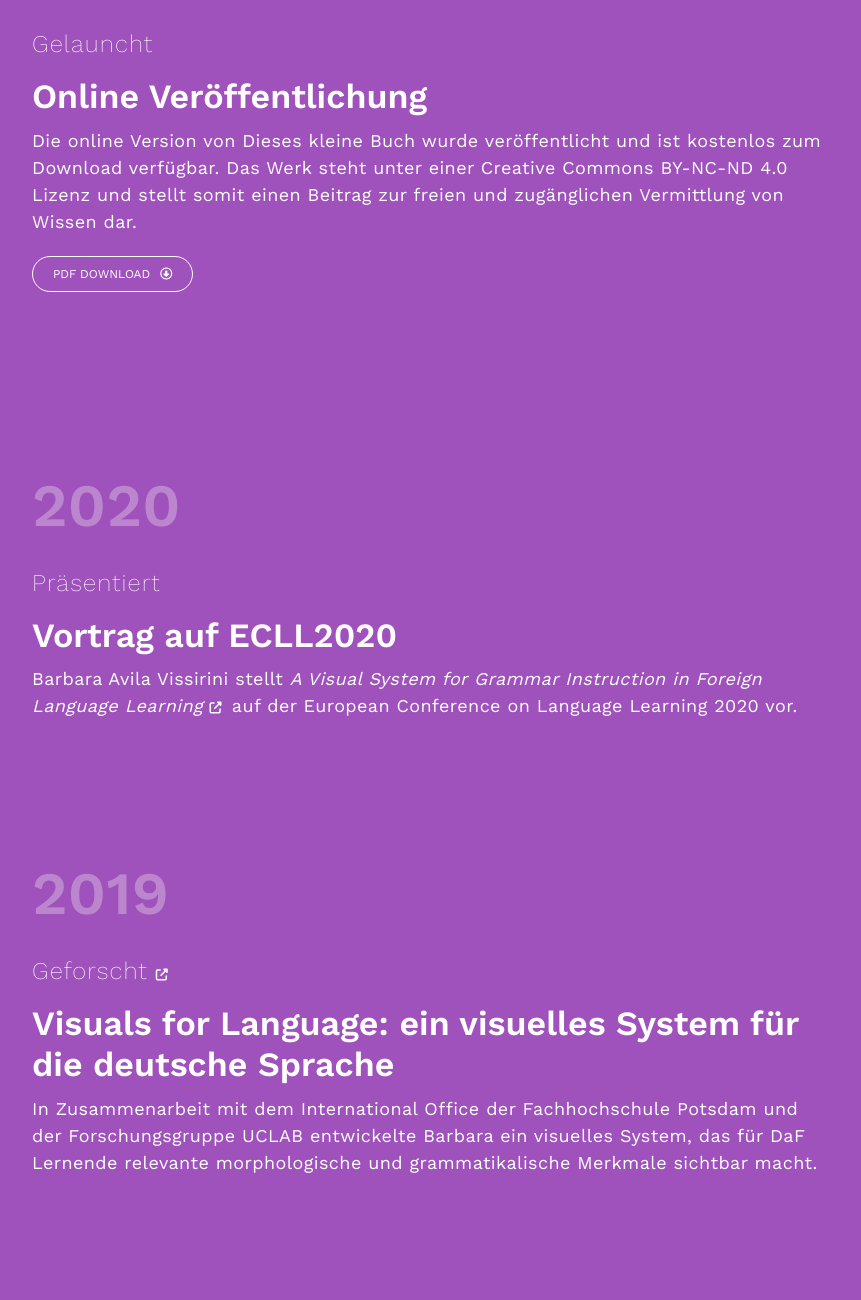
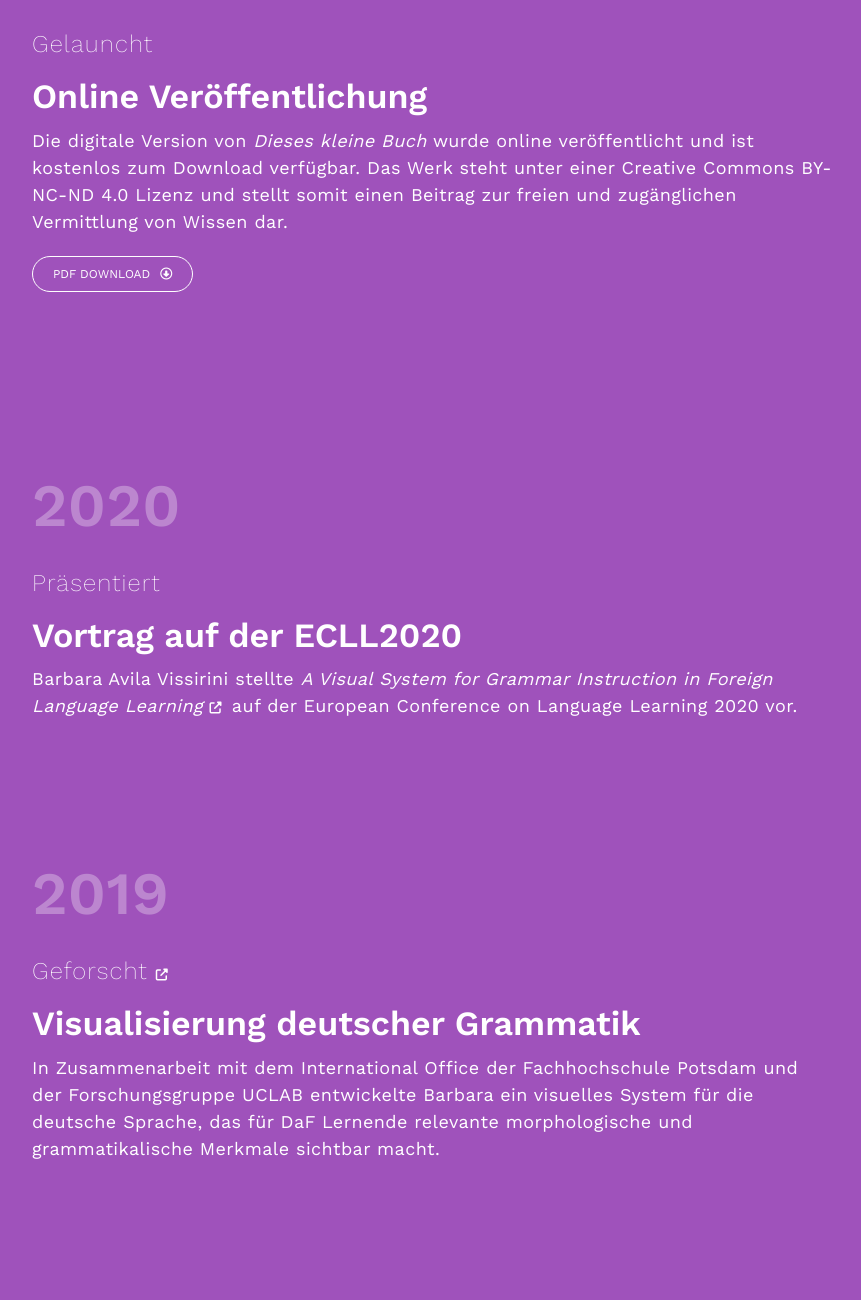
Before and after one commit to vilavis/dieseskleinebuch, a plain HTML site: page index.html in a window 1280 px wide. Shown: the part 4440-5740 px from the top of the page, without its empty margins (352-1213 px from the left). Drawn offline with Linux system fonts and the light colour scheme.

Commit message:
vorschläge

```diff
--- a/index.html
+++ b/index.html
@@ -164,7 +164,7 @@
 			<section>
 				<h4>Gelauncht</h4>
 				<h2>Online Veröffentlichung</h2>
-				<p style="padding-bottom: 30px;">Die online Version von Dieses kleine Buch wurde veröffentlicht und ist
+				<p style="padding-bottom: 30px;">Die digitale Version von <em>Dieses kleine Buch</em> wurde online veröffentlicht und ist
 					kostenlos zum
 					Download
 					verfügbar. Das Werk steht unter einer Creative Commons BY-NC-ND 4.0 Lizenz und stellt somit einen
@@ -178,8 +178,8 @@
 			<h1>2020</h1>
 			<section>
 				<h4>Präsentiert</a></h4>
-				<h2>Vortrag auf ECLL2020</h2>
-				<p>Barbara Avila Vissirini stellt
+				<h2>Vortrag auf der ECLL2020</h2>
+				<p>Barbara Avila Vissirini stellte
 					<a href="https://papers.iafor.org/submission57688/"><em>A Visual System for Grammar Instruction in
 							Foreign Language Learning</em> <i class="fas fa-external-link-alt"
 							style="font-size: 12px;">&nbsp;</i></a>
@@ -190,9 +190,9 @@
 			<section>
 				<h4><a href="https://uclab.fh-potsdam.de/projects/visuals-for-language/">Geforscht <i
 							class="fas fa-external-link-alt" style="font-size: 12px;"></i></a></h4>
-				<h2>Visuals for Language: ein visuelles System für die deutsche Sprache</h2>
+				<h2>Visualisierung deutscher Grammatik</h2>
 				<p>In Zusammenarbeit mit dem International Office der Fachhochschule Potsdam und der Forschungsgruppe
-					UCLAB entwickelte Barbara ein visuelles System, das für DaF Lernende relevante morphologische und
+					UCLAB entwickelte Barbara ein visuelles System für die deutsche Sprache, das für DaF Lernende relevante morphologische und
 					grammatikalische Merkmale sichtbar macht.</p>
 			</section>
 		</section>
@@ -206,9 +206,9 @@
 					die konsequente Text- und Buchgestaltung beim Erlernen einer Fremdsprache helfen kann. Im Rahmen der
 					Recherche hat sie näher untersucht, wie die bisherigen DaF-Lehrbücher die Merkmale der deutschen
 					Grammatik darstellen.</p>
-					<p>Aufbauend auf einer Analyse der visuellen Variablen und den wichtigsten grammatikalischen Merkmalen der deutschen Sprache hat Barbara ein einheitliches visuelles System zur Grammatikvermittlung von Deutsch als Fremdsprache entwickelt. Sie hat ihre Masterarbeit „Visuals for Language“ in 2019 abgeschlossen und erhielt dafür den Fachbereichpreis für die beste Masterarbeit. Franziska Morlok, Professorin für redaktionelle Gestaltung, und Marian Dörk, Professor für Informationsvisualisierung, haben die Arbeit betreut.
+					<p>Aufbauend auf einer Analyse der visuellen Variablen und den wichtigsten grammatikalischen Merkmalen der deutschen Sprache hat Barbara ein einheitliches visuelles System zur Grammatikvermittlung von Deutsch als Fremdsprache entwickelt. Sie hat ihre Masterarbeit <em>Visuals for Language</em> in 2019 abgeschlossen und erhielt dafür den Fachbereichpreis für die beste Masterarbeit. Franziska Morlok, Professorin für redaktionelle Gestaltung, und Marian Dörk, Professor für Informationsvisualisierung, haben die Arbeit betreut.
 					</p>
-					<p>In Zusammenarbeit mit dem International Office der Fachhochschule Potsdam und der Forschungsgruppe UCLAB hat Barbara das Projekt weiterentwickelt und <em>„Dieses kleine Buch ist für dich"</em> geschrieben.</p>
+					<p>In Zusammenarbeit mit dem International Office der Fachhochschule Potsdam und der Forschungsgruppe UCLAB hat Barbara das Projekt weiterentwickelt und <em>Dieses kleine Buch ist für dich</em> geschrieben.</p>
 
 				</p>
 			</section>
```
